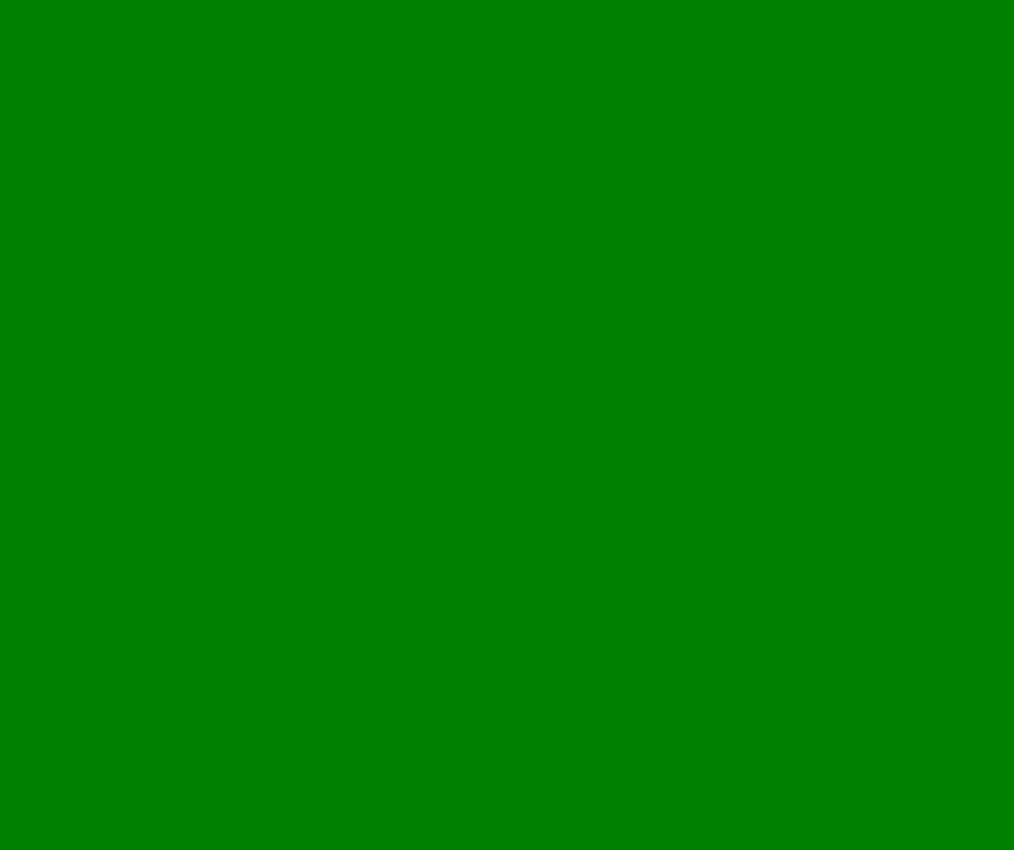
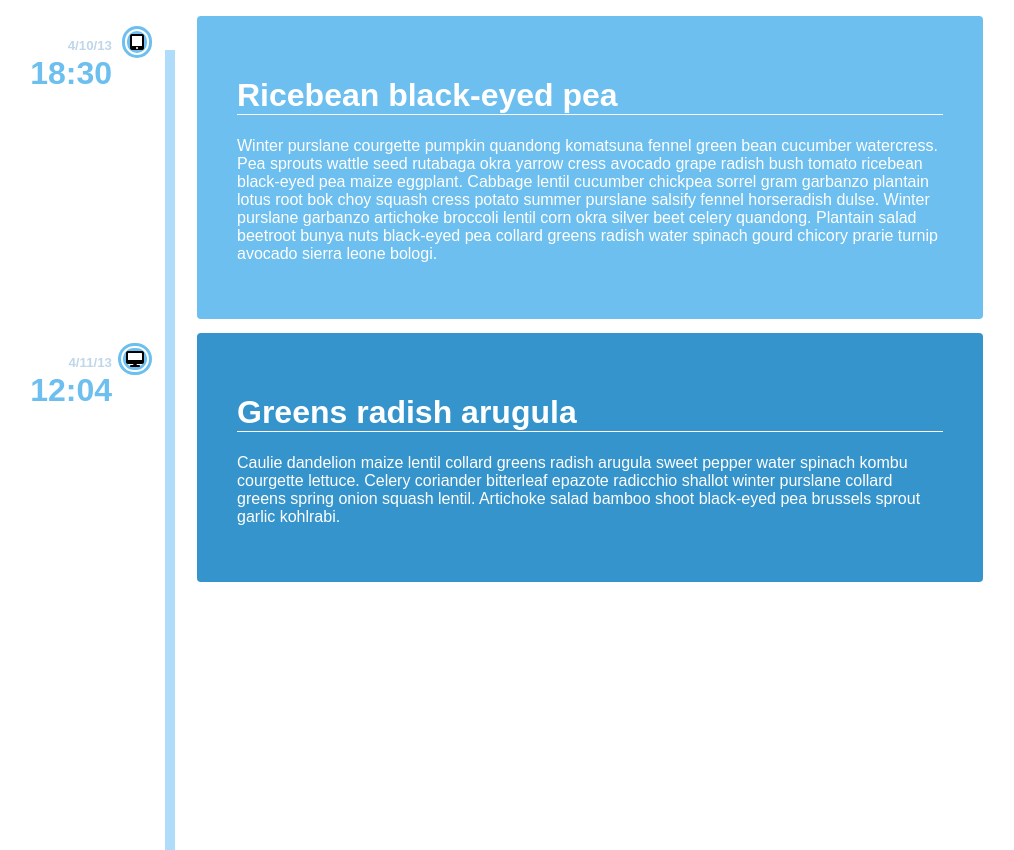
Before and after one commit to colinmckeon/1.3-vertical-timeline, a plain HTML site: page index.html in a window 1280 px wide. Shown: the whole page, without its empty margins (163-1177 px from the left). Before the commit the page ends 800 px from the top, so only its background shows below. Drawn offline with Linux system fonts and the light colour scheme.

Commit message:
two steps from finish

```diff
--- a/index.html
+++ b/index.html
@@ -3,10 +3,67 @@
   <head>
     <meta charset="utf-8">
     <title>Vertical Timeline</title>
+    <link rel="stylesheet" href="font-awesome/css/font-awesome.min.css">
     <link rel="stylesheet" href="reset-css.css" media="screen" title="no title">
     <link rel="stylesheet" href="styles.css" media="screen" title="no title">
   </head>
   <body>
 
+    <ul class="all">
+
+      <li class="top">
+        <div class="time">
+          <i class="fa fa-tablet" aria-hidden="true"></i>
+          <h5>4/10/13</h5>
+          <h1>18:30</h1>
+
+        </div>
+
+
+
+        <div class="frame-a">
+          <article class="blocks">
+            <h1>Ricebean black-eyed pea</h1>
+
+            <p>
+              Winter purslane courgette pumpkin quandong komatsuna fennel green bean cucumber watercress.  Pea sprouts wattle seed rutabaga okra yarrow cress avocado grape radish bush tomato ricebean black-eyed pea maize eggplant.  Cabbage lentil cucumber chickpea sorrel gram garbanzo plantain lotus root bok choy squash cress potato summer purslane salsify fennel horseradish dulse.  Winter purslane garbanzo artichoke broccoli lentil corn okra silver beet celery quandong.  Plantain salad beetroot bunya nuts black-eyed pea collard greens radish water spinach gourd chicory prarie turnip avocado sierra leone bologi.
+            </p>
+          </article>
+        </div>
+      </li>
+
+
+
+
+      <li class="top">
+
+        <div class="time">
+          <i class="fa fa-desktop" aria-hidden="true"></i>
+          <h5>4/11/13</h5>
+          <h1>12:04</h1>
+        </div>
+
+
+        <div class="frame-b">
+          <article class="blocks">
+            <h1>Greens radish arugula</h1>
+
+            <p>
+              Caulie dandelion maize lentil collard greens radish arugula sweet pepper water spinach kombu courgette lettuce.  Celery coriander bitterleaf epazote radicchio shallot winter purslane collard greens spring onion squash lentil.  Artichoke salad bamboo shoot black-eyed pea brussels sprout garlic kohlrabi.
+            </p>
+          </article>
+
+          </div>
+
+
+
+
+        </li>
+    </ul>
+
+
+
+
+
   </body>
 </html>
--- a/styles.css
+++ b/styles.css
@@ -1,3 +1,104 @@
-body{
-  background-color: green;
+*{
+  box-sizing: border-box;
+  font-family: sans-serif;
 }
+p{
+  color: white;
+}
+h1{
+  color: #6CBFEE;
+}
+h5{
+  color: #BFD7E9;
+  text-align: right;
+  margin-right: 40px;
+}
+
+.top{
+  position: relative;
+}
+
+.frame-a{
+  background-color: #6CBFEE;
+  width: 786px;
+  padding: 40px;
+  border-radius: 4px;
+  margin-left: 320px;
+  margin-bottom: 14px;
+}
+
+.frame-b {
+  background-color: #3594CB;
+  width: 786px;
+  padding: 40px;
+  border-radius: 4px;
+  margin-left: 320px;
+  margin-bottom: 14px;
+}
+
+.frame-a h1{
+  color: white;
+  border-bottom: 1px solid white;
+}
+
+.frame-b h1{
+  color: white;
+  border-bottom: 1px solid white;
+
+}
+
+.time {
+  position: absolute;
+  left: 0px;
+  width: 275px;
+}
+
+.time h1{
+  text-align: right;
+  margin-right: 40px;
+  margin-top: -20px;}
+
+.all{
+  list-style: none;
+}
+
+.all::before{
+    position: absolute;
+    top: 50px;
+    width: 10px;
+    height: 100%;
+    content: '';
+    background: #AFDCF8;
+    right: 942px;
+}
+
+.fa{
+  float: right;
+  margin-top: 10px;
+  border-radius: 25px;
+  border: 8px double #6CBFEE;
+}
+
+.frame-a:before{
+  content: "";
+  display: block;
+  height: 0;
+  width: 0;
+  border: 8px solid transparent;
+  border-right-color: #6CBFEE;
+  position: absolute;
+  right: 889px;
+  top: 15px;
+}
+
+.frame-b:before{
+  content: "";
+  display: block;
+  height: 0;
+  width: 0;
+  border: 8px solid transparent;
+  border-right-color: #3594CB;
+  position: absolute;
+  right: 889px;
+  top: 15px;
+}
```
